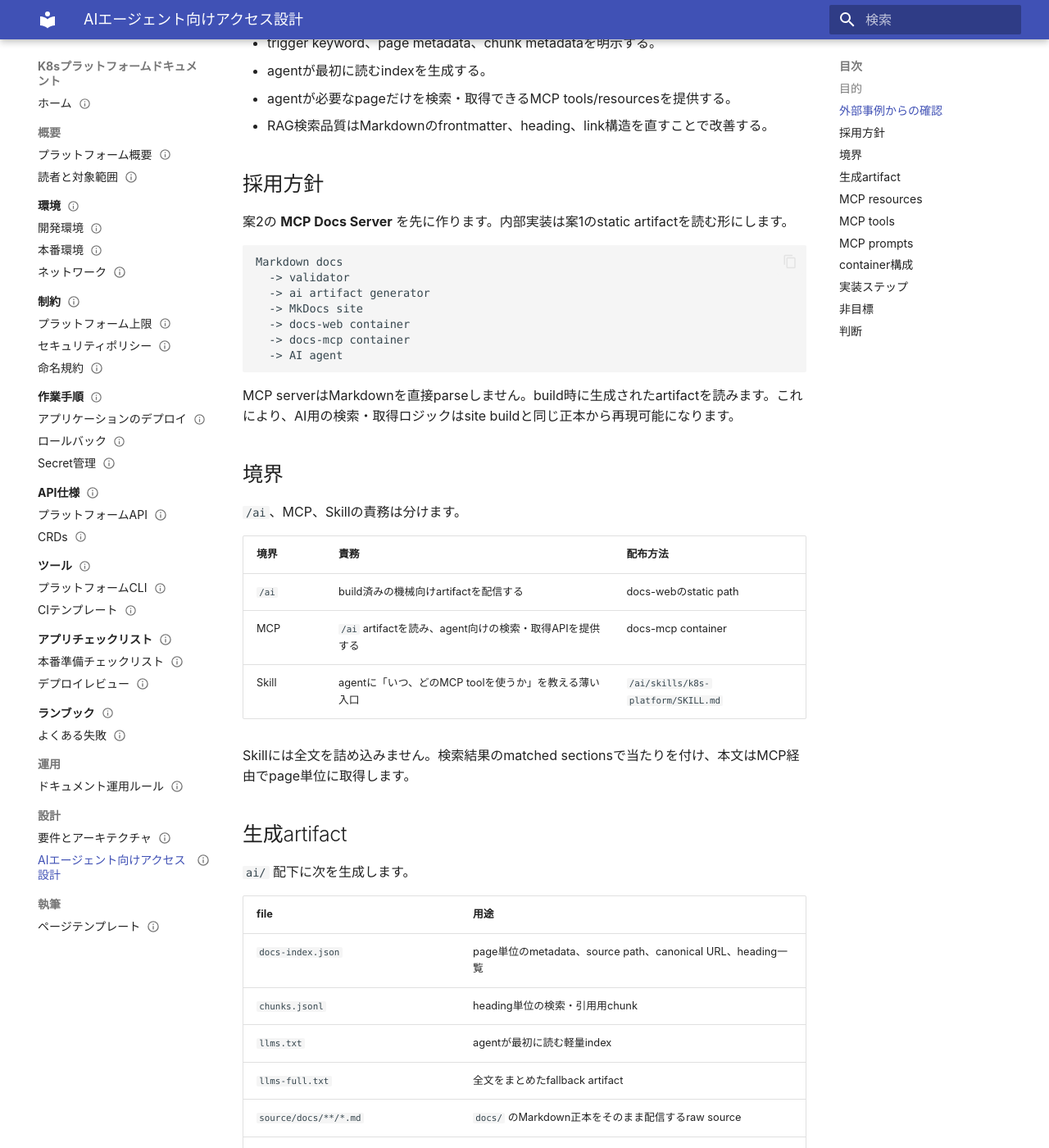
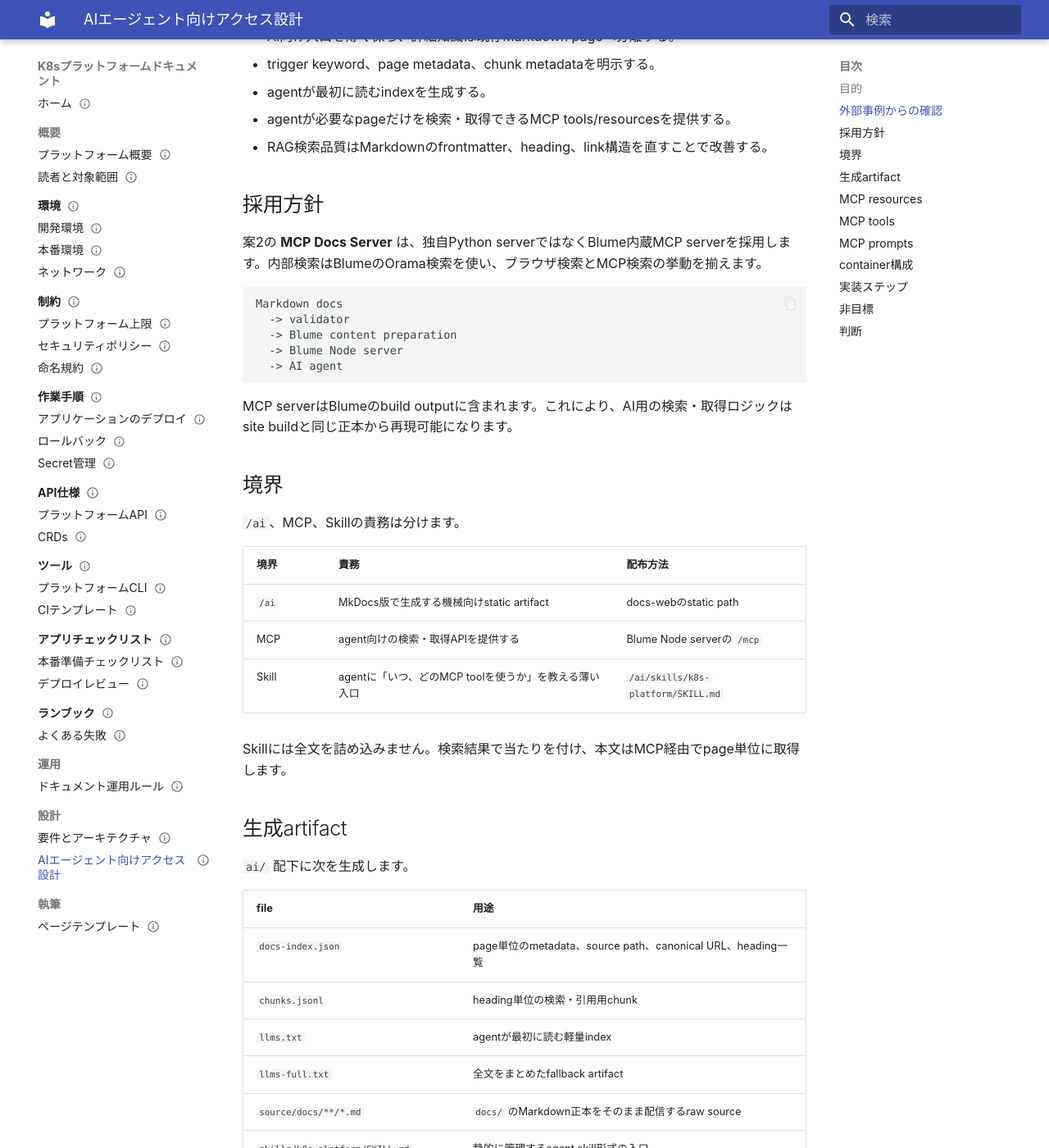
Before and after one commit to jlandowner/blume-sample-document-site, an MkDocs documentation site: the page built from docs/design/ai-agent-access-plan.md, in a window 1280 px wide and 1400 px high, scrolled down 686 px. Shown: the whole window at 82% size. Built offline with MkDocs 1.6.1 and Material for MkDocs 9.7.7, drawn with Linux system fonts in a browser that asks for light colours; some of the changed text lies outside the part shown.

Commit message:
Use Blume MCP for Japanese docs search

````diff
--- a/blume.config.ts
+++ b/blume.config.ts
@@ -5,6 +5,10 @@ export default defineConfig({
   description:
     "アプリケーションチームとAIエージェント向けのKubernetesプラットフォームドキュメント。",
   feedback: false,
+  i18n: {
+    defaultLocale: "ja",
+    locales: [{ code: "ja", label: "日本語" }],
+  },
   content: {
     root: "blume-docs",
   },
--- a/docs/design/ai-agent-access-plan.md
+++ b/docs/design/ai-agent-access-plan.md
@@ -24,7 +24,7 @@ canonical_url: /design/ai-agent-access-plan/
 
 AIエージェントが、K8sプラットフォームドキュメントを安全かつ安定して検索・取得できるようにします。
 
-人間向けのMkDocsサイトはそのまま維持し、同じMarkdown正本からAI向けartifactを生成します。AIエージェントはMCP server経由でartifactを読み、必要なpageを検索・取得します。
+人間向けのMkDocsサイトはそのまま維持しつつ、MCP accessはBlume.dev版の内蔵MCP serverへ寄せます。AIエージェントはBlume MCPの検索・取得toolを使い、必要なpageを検索・取得します。
 
 ## 外部事例からの確認
 
@@ -42,19 +42,17 @@ GKE skillの例では、`SKILL.md` にQuick StartとReference Directoryを置き
 
 ## 採用方針
 
-案2の **MCP Docs Server** を先に作ります。内部実装は案1のstatic artifactを読む形にします。
+案2の **MCP Docs Server** は、独自Python serverではなくBlume内蔵MCP serverを採用します。内部検索はBlumeのOrama検索を使い、ブラウザ検索とMCP検索の挙動を揃えます。
 
 ```text
 Markdown docs
   -> validator
-  -> ai artifact generator
-  -> MkDocs site
-  -> docs-web container
-  -> docs-mcp container
+  -> Blume content preparation
+  -> Blume Node server
   -> AI agent
 ```
 
-MCP serverはMarkdownを直接parseしません。build時に生成されたartifactを読みます。これにより、AI用の検索・取得ロジックはsite buildと同じ正本から再現可能になります。
+MCP serverはBlumeのbuild outputに含まれます。これにより、AI用の検索・取得ロジックはsite buildと同じ正本から再現可能になります。
 
 ## 境界
 
@@ -62,11 +60,11 @@ MCP serverはMarkdownを直接parseしません。build時に生成されたarti
 
 | 境界 | 責務 | 配布方法 |
 | --- | --- | --- |
-| `/ai` | build済みの機械向けartifactを配信する | docs-webのstatic path |
-| MCP | `/ai` artifactを読み、agent向けの検索・取得APIを提供する | docs-mcp container |
+| `/ai` | MkDocs版で生成する機械向けstatic artifact | docs-webのstatic path |
+| MCP | agent向けの検索・取得APIを提供する | Blume Node serverの `/mcp` |
 | Skill | agentに「いつ、どのMCP toolを使うか」を教える薄い入口 | `/ai/skills/k8s-platform/SKILL.md` |
 
-Skillには全文を詰め込みません。検索結果のmatched sectionsで当たりを付け、本文はMCP経由でpage単位に取得します。
+Skillには全文を詰め込みません。検索結果で当たりを付け、本文はMCP経由でpage単位に取得します。
 
 ## 生成artifact
 
@@ -92,14 +90,13 @@ WHEN: deploy, rollback, secret, ingress, quota, production readiness, platform A
 
 ## MCP resources
 
-MCP resourcesは、agentが「読む」ための安定URIとして提供します。
+Blume MCPでは、agentが読むためのtoolをHTTP endpoint `/mcp` で提供します。
 
-| resource | 内容 |
-| --- | --- |
-| `docs://index` | `docs-index.json` |
-| `docs://llms` | `llms.txt` |
-| `docs://page/{id}` | `source/docs/**/*.md` から読んだpage単位のMarkdown正本 |
-| `docs://skill/k8s-platform` | 静的に管理された `SKILL.md` |
+代表的な取得対象:
+
+- page一覧
+- navigation
+- page単位のMarkdown本文
 
 ## MCP tools
 
@@ -107,10 +104,12 @@ MCP toolsは、agentが「探す」ために使います。
 
 | tool | 入力 | 出力 |
 | --- | --- | --- |
-| `docs.search` | `query`, optional `type`, `tags`, `audience` | score付きpage候補とmatched sections |
-| `docs.get_page` | `id` | Markdown本文、metadata、canonical URL |
+| `search_docs` | `query`, optional `limit` | page候補、route、title、excerpt、URL |
+| `get_page` | `route` | Markdown本文 |
+| `list_pages` | なし | page一覧 |
+| `get_navigation` | なし | navigation tree |
 
-初期検索は軽量なkeyword searchで実装します。vector searchやembeddingは第2段階にします。
+検索はBlumeのOrama検索を使います。日本語検索のため、`blume.config.ts` で `i18n.defaultLocale: "ja"` を設定します。
 
 ## MCP prompts
 
@@ -131,12 +130,12 @@ docs-web
   - MkDocs static siteを配信する。
   - /ai/* artifactを配信する。
 
-docs-mcp
-  - /app/ai artifactを読み込む。
-  - Streamable HTTPまたはstdioでMCP serverを公開する。
+blume-docs
+  - Blume siteを配信する。
+  - /mcp でBlume内蔵MCP serverを公開する。
 ```
 
-local developmentではstdio、cluster deploymentではStreamable HTTPを優先します。
+local developmentとcluster deploymentのどちらでも、Blume Node serverのHTTP MCP endpointを使います。
 
 ## 実装ステップ
 
@@ -144,8 +143,8 @@ local developmentではstdio、cluster deploymentではStreamable HTTPを優先
 2. `docs-index.json`、`chunks.jsonl`、`llms.txt`、`llms-full.txt` を生成する。
 3. 静的な `tools/ai-artifacts/skills/k8s-platform/SKILL.md` を `/ai/skills` にコピーする。
 4. `docs-web` imageに `/ai/*` を含める。
-5. `docs-mcp` serverを追加し、artifactを読む。
-6. `docs.search`、`docs.get_page` を先に実装する。
+5. Blume内蔵MCP serverを有効化する。
+6. `search_docs`、`get_page`、`list_pages`、`get_navigation` を検証する。
 7. 必要になった場合だけ、追加toolやpromptsを検討する。
 8. 生成artifactとMCP tool responseをvalidatorで検証する。
 
@@ -160,6 +159,6 @@ local developmentではstdio、cluster deploymentではStreamable HTTPを優先
 
 ## 判断
 
-最初に作るべきものは、artifact generatorとMCP Docs Serverです。GoogleのAgent Skills構成と同じく、agentが読む入口は小さく、詳細知識はtopic別referenceや既存Markdown pageへ分離します。
+最初に作るべきものは、Blume MCPを有効化したドキュメントサイトです。GoogleのAgent Skills構成と同じく、agentが読む入口は小さく、詳細知識はtopic別referenceや既存Markdown pageへ分離します。
 
 この方針なら、人間向けサイト、agent skill、MCP resource、RAG chunkがすべて同じMarkdown正本から生成されます。
--- a/package.json
+++ b/package.json
@@ -8,6 +8,6 @@
     "blume:dev": "blume dev --host 0.0.0.0"
   },
   "dependencies": {
-    "blume": "1.0.3"
+    "blume": "1.3.1"
   }
 }
--- a/requirements.txt
+++ b/requirements.txt
@@ -1,3 +1,2 @@
 mkdocs-material==9.5.49
-mcp==1.27.2
 PyYAML==6.0.2
````
Also changed, not shown: README.md (+7 -11 lines), docs/design/requirements-and-architecture.md (+8 -11 lines), tools/ai-artifacts/skills/k8s-platform/SKILL.md (+8 -8 lines), tools/ai-artifacts/skills/k8s-platform/references/mcp-tools.md (+3 -3 lines), 4 other files.
